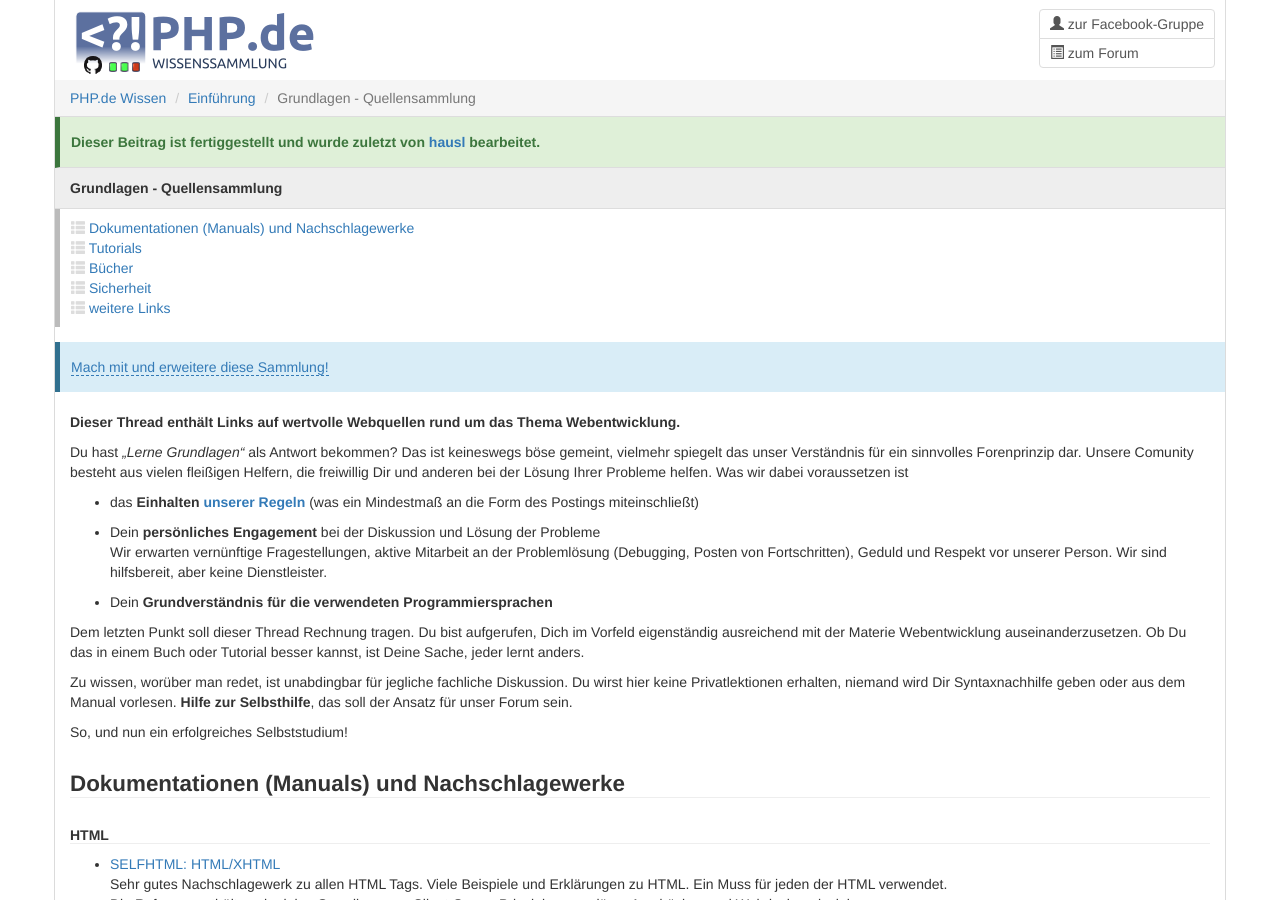
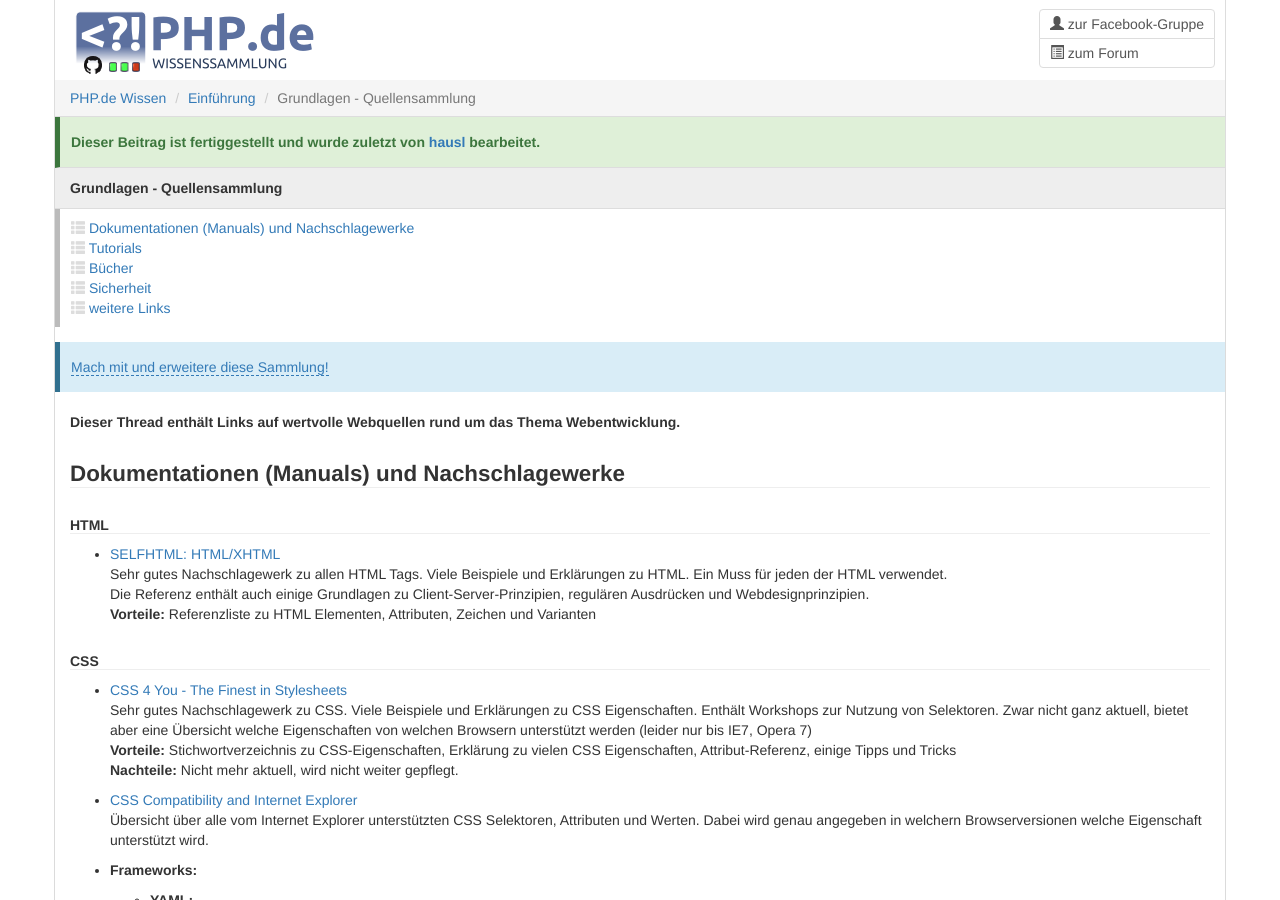
Before and after one commit to php-de/php-de.github.io, a Jekyll site: the page built from introduction/grundlagen.md, in a window 1280 px wide and 900 px high. Built offline with Jekyll 4.4.1, drawn with Linux system fonts in a browser that asks for light colours; nearby versions of some CDN libraries.

Commit message:
Update grundlagen.md
mermshaus, du hast absolut recht, die Einleitung hätte nie in der Form hier rein kommen sollen.
http://www.php.de/board-support/110752-php-de-repo-wiki-grundlagen-zusammenfuehrung-5.html#post814708

```diff
--- a/introduction/grundlagen.md
+++ b/introduction/grundlagen.md
@@ -45,34 +45,6 @@ inhalt:
 
 
 **Dieser Thread enthält Links auf wertvolle Webquellen rund um das Thema Webentwicklung.**
-
-Du hast *„Lerne Grundlagen“* als Antwort bekommen? Das ist keineswegs böse
-gemeint, vielmehr spiegelt das unser Verständnis für ein sinnvolles
-Forenprinzip dar. Unsere Comunity besteht aus vielen fleißigen Helfern,
-die freiwillig Dir und anderen bei der Lösung Ihrer Probleme helfen. Was
-wir dabei voraussetzen ist
-
-* das **Einhalten [unserer Regeln](http://www.php.de/php-einsteiger/announcements.html){: target="_blank"}** (was ein Mindestmaß an die Form des Postings miteinschließt)
-
-* Dein **persönliches Engagement** bei der Diskussion und Lösung der
-  Probleme
-  Wir erwarten vernünftige Fragestellungen, aktive Mitarbeit an der
-  Problemlösung (Debugging, Posten von Fortschritten), Geduld und
-  Respekt vor unserer Person. Wir sind hilfsbereit, aber keine Dienstleister.
-
-* Dein **Grundverständnis für die verwendeten Programmiersprachen**
-
-Dem letzten Punkt soll dieser Thread Rechnung tragen. Du bist
-aufgerufen, Dich im Vorfeld eigenständig ausreichend mit der Materie
-Webentwicklung auseinanderzusetzen. Ob Du das in einem Buch oder
-Tutorial besser kannst, ist Deine Sache, jeder lernt anders.
-
-Zu wissen, worüber man redet, ist unabdingbar für jegliche fachliche
-Diskussion. Du wirst hier keine Privatlektionen erhalten, niemand wird
-Dir Syntaxnachhilfe geben oder aus dem Manual vorlesen.
-**Hilfe zur Selbsthilfe**, das soll der Ansatz für unser Forum sein.
-
-So, und nun ein erfolgreiches Selbststudium!
 
 
 ### Dokumentationen (Manuals) und Nachschlagewerke
```
